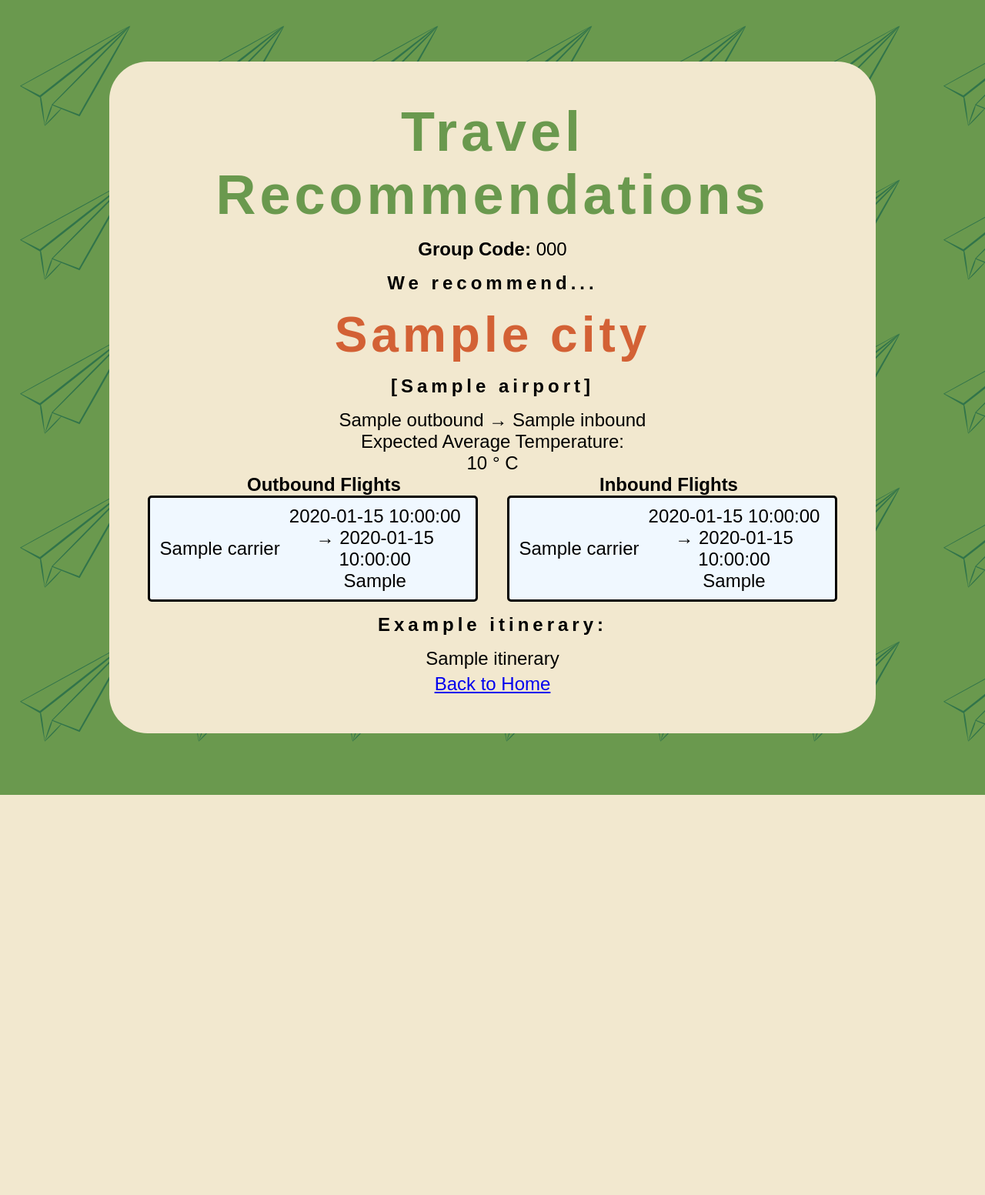
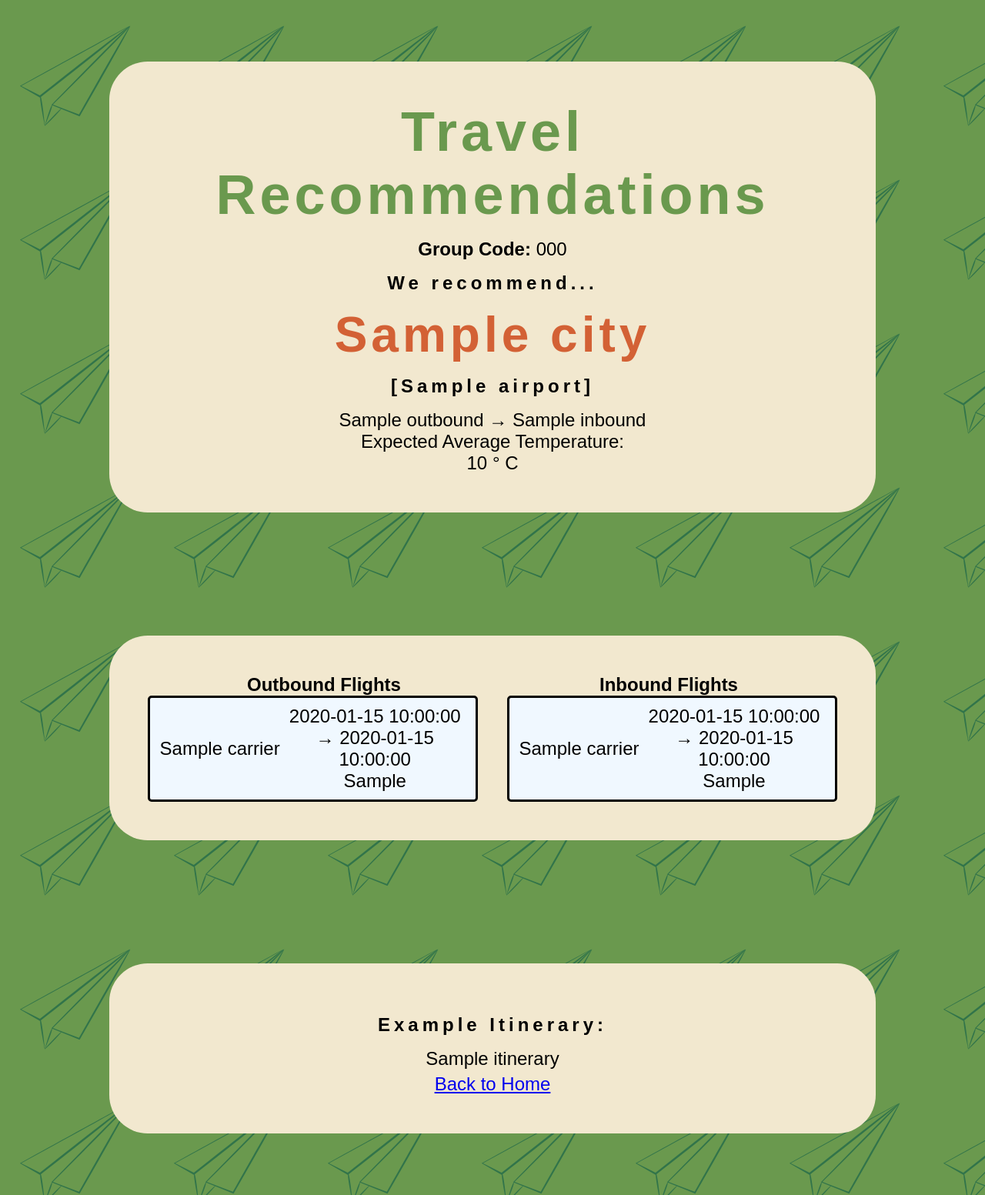
Before and after one commit to thejmfc/hackupc25, a Flask app: template templates/display.html in a window 1280 px wide. Shown: the whole page at 77% size. Before the commit the page ends 1033 px from the top, so only its background shows below. Run offline with Flask 3, Linux system fonts and the light colour scheme; the template is opened without the code that fills it: most values are stand-ins (such as "Sample title", 1, 10 or a date in 2020); some web fonts are replaced.

Commit message:
Result style changes

```diff
--- a/static/styles.css
+++ b/static/styles.css
@@ -43,6 +43,7 @@
 
   .response-container {
     margin: 10dvh 0;
+    width: 70dvw;
   }
 
   /* Text Styles */
--- a/templates/display.html
+++ b/templates/display.html
@@ -26,7 +26,8 @@
                 <h3>[{{ recommendations["airport"]}}]</h3>
                 <p>{{ recommendations["outbound"] }} &rarr; {{ recommendations["inbound"] }}</p>
                 <p>Expected Average Temperature: <br> {{ recommendations["temperature"] }} &deg; C</p>
-
+        </div>
+        <div class="response-container">
             <section id="flight-info">
                 <div id="headers">
                     <h2>Outbound Flights</h2>
@@ -65,8 +66,9 @@
                     </div>
                 </div>
             </section>
-
-                <h3>Example itinerary:</h3>
+        </div>
+        <div class="response-container">
+            <h3>Example Itinerary:</h3>
             {% for i in range(recommendations["itinerary"]|length) %}
                 <p id="itinerary-item">{{ recommendations["itinerary"][i] }}</p>
             {% endfor %}
```
Lines whose indentation alone changed are shown as unchanged.
